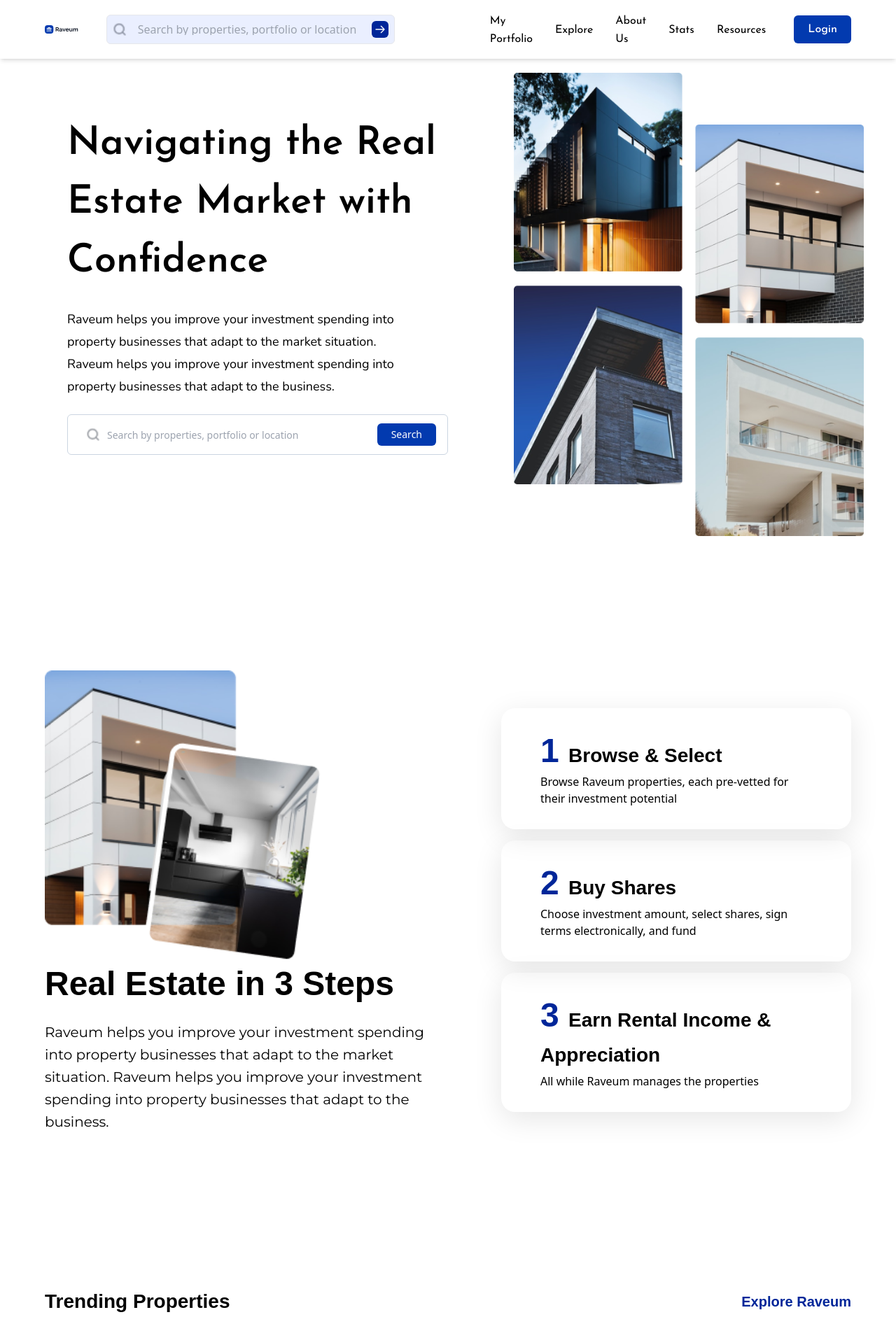
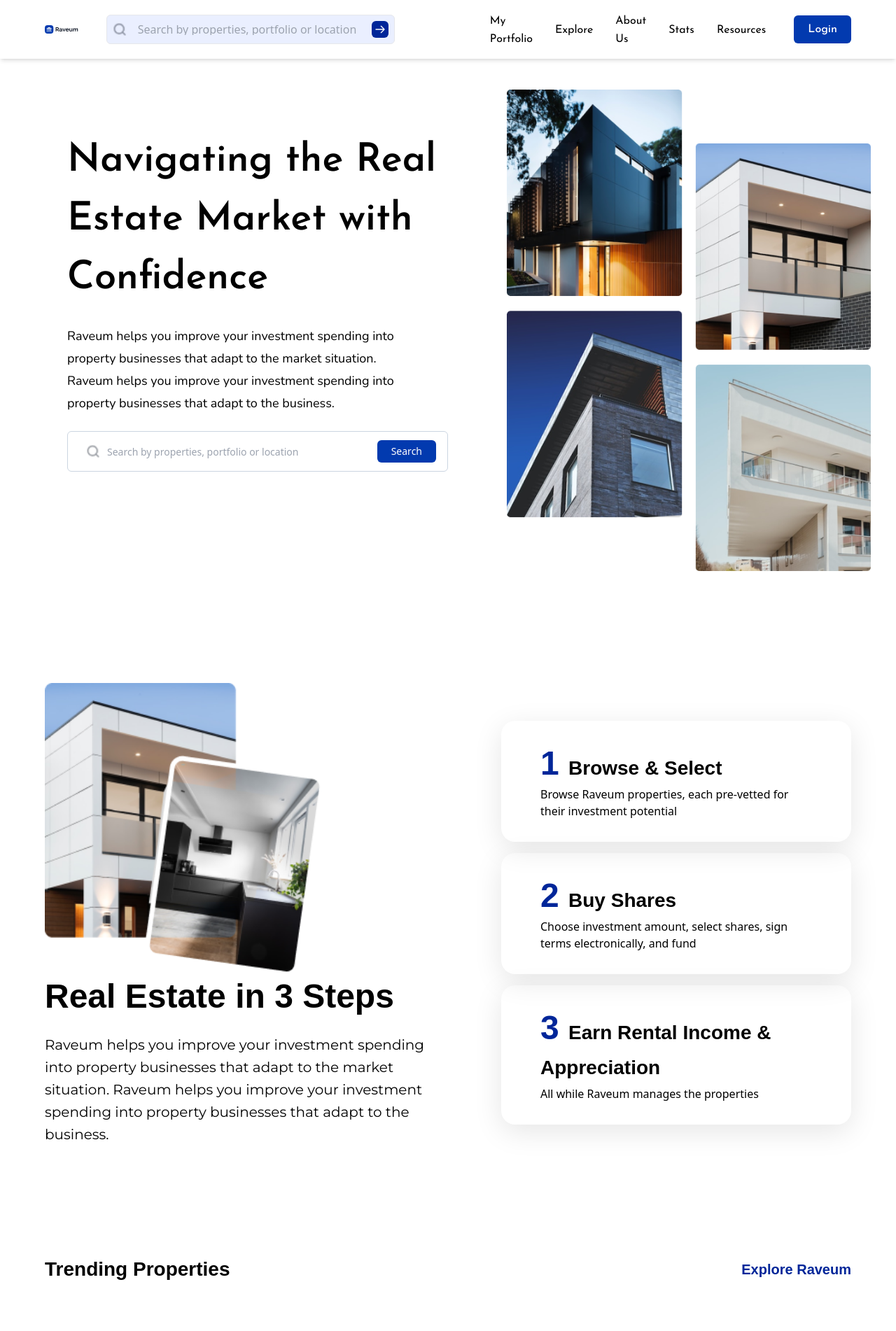
Before and after one commit to Raveum/landingPage, a React (Vite) app: page / in a window 1280 px wide. Shown: the top 1902 px of the page at 70% size. Built offline with nearby package versions, Linux system fonts and the light colour scheme; a web font is replaced by a local one; what vex-js would draw is missing.

Commit message:
Updated Padding

```diff
--- a/src/index.css
+++ b/src/index.css
@@ -27,7 +27,7 @@
 
 @layer utilities {
   .padding {
-    @apply sm:px-16 px-8 sm:py-24 py-12;
+    @apply sm:px-16 px-8 sm:py-16 py-12;
   }
 
   .padding-x {
--- a/src/sections/Hero.jsx
+++ b/src/sections/Hero.jsx
@@ -49,7 +49,7 @@
     };
 
     return (
-        <section className="w-full flex xl:flex-row flex-col justify-center gap-4 max-container mx-auto ">
+        <section className="w-full flex xl:flex-row flex-col pt-6 justify-center gap-4 max-container mx-auto ">
             <div className="relative xl:w-2/4 pt-10 flex flex-col items-start w-full px-4 sm:px-8">
                 <h1 className= "mt-10 font-josefin text-[56px] font-semibold">
                     <span>Navigating the Real </span>
@@ -81,7 +81,7 @@
                 <img
                 src={heroRight}
                 alt='Property colletion'
-                width={500}
+                width={520}
                 height={582}
                 className='object-contain relative z-10'
                 />
```
